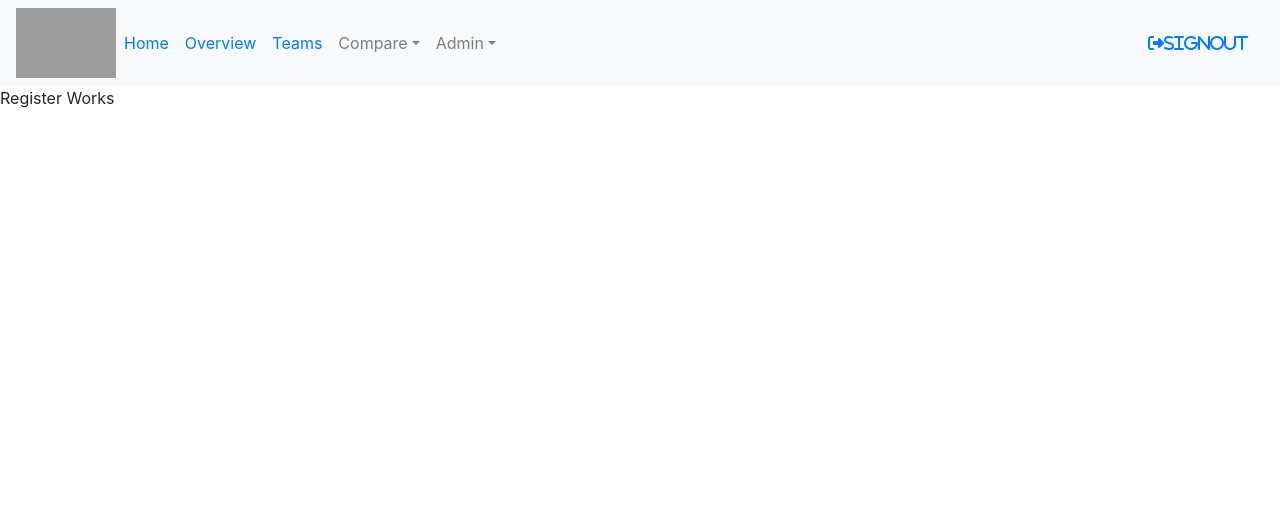
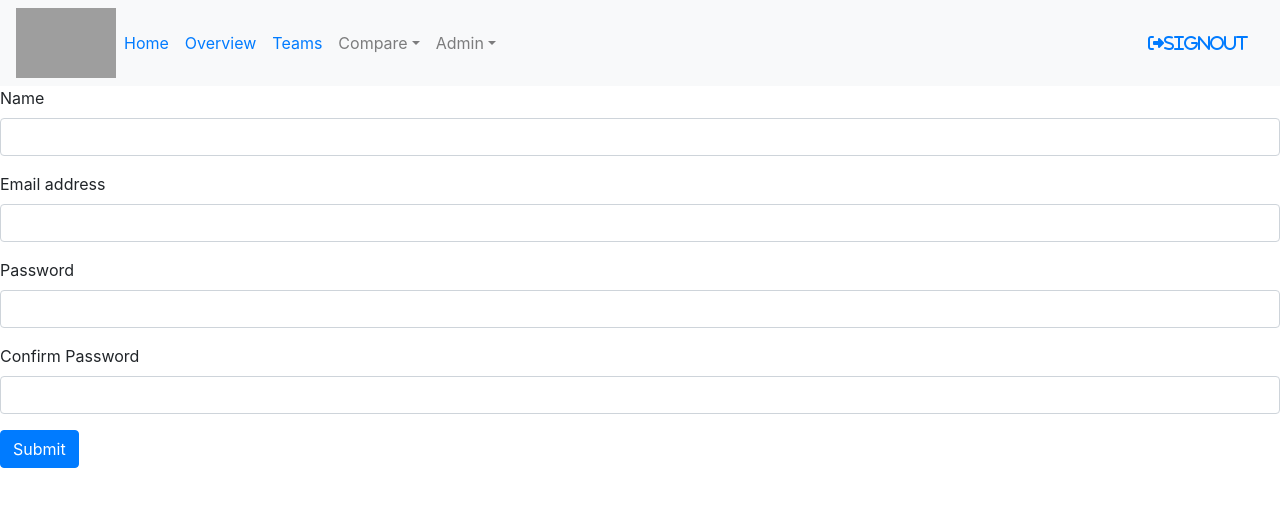
Before and after one commit to anand-9911/IPL_PROJECT, a React (Create React App) app in the folder client/: page /register in a window 1280 px wide. Shown: the top 506 px of the page. Built offline with nearby package versions, Linux system fonts and the light colour scheme; grey boxes are pictures that could not be loaded.

Commit message:
creating reducer and actions from register

```diff
--- a/client/src/App.js
+++ b/client/src/App.js
@@ -22,6 +22,7 @@ function App() {
           <Route exact path='/login' component={Login} />
           <Route exact path='/register' component={Register} />
           <Route exact path='/home' component={Home} />
+          <Route exact path='/' component={Home} />
           <Route exact path='/overview' component={Overview} />
           <Route
             exact
--- /dev/null
+++ b/client/src/actions/auth.js
@@ -0,0 +1,22 @@
+import axios from 'axios';
+import { REGISTER_SUCCESS, AUTH_ERROR } from './types';
+
+//Register a User
+export const register = (formData) => async (dispatch) => {
+  try {
+    const config = {
+      headers: {
+        'Content-Type': 'application/json',
+      },
+    };
+    const res = await axios.post('api/users/', formData, config);
+    dispatch({
+      type: REGISTER_SUCCESS,
+      payload: res.data,
+    });
+  } catch (error) {
+    dispatch({
+      type: AUTH_ERROR,
+    });
+  }
+};
--- /dev/null
+++ b/client/src/actions/types.js
@@ -0,0 +1,4 @@
+export const REGISTER_SUCCESS = 'REGISTER_SUCCESS';
+export const AUTH_ERROR = 'AUTH_ERROR';
+export const SET_ALERT = 'SET_ALERT';
+export const REMOVE_ALERT = 'REMOVE_ALERT';
--- a/client/src/components/auth/Register.js
+++ b/client/src/components/auth/Register.js
@@ -1,10 +1,82 @@
-import React from 'react';
+import React, { useState } from 'react';
+import { register } from '../../actions/auth';
+import { connect } from 'react-redux';
 import PropTypes from 'prop-types';
 
-const Register = (props) => {
-  return <div>Register Works</div>;
+const Register = ({ register }) => {
+  const [formData, setFormData] = useState({
+    name: '',
+    email: '',
+    password: '',
+    password1: '',
+  });
+
+  const { name, email, password, password1 } = formData;
+
+  const onChange = (e) => {
+    setFormData({ ...formData, [e.target.name]: e.target.value });
+  };
+  const onSubmit = (e) => {
+    e.preventDefault();
+    register(formData);
+  };
+  return (
+    <>
+      <form onSubmit={(e) => onSubmit(e)}>
+        <div class='form-group'>
+          <label>Name</label>
+          <input
+            type='text'
+            class='form-control'
+            name='name'
+            required
+            value={name}
+            onChange={(e) => onChange(e)}
+          />
+        </div>
+        <div class='form-group'>
+          <label>Email address</label>
+          <input
+            type='email'
+            class='form-control'
+            name='email'
+            required
+            value={email}
+            onChange={(e) => onChange(e)}
+          />
+        </div>
+        <div class='form-group'>
+          <label>Password</label>
+          <input
+            type='password'
+            class='form-control'
+            name='password'
+            required
+            value={password}
+            onChange={(e) => onChange(e)}
+          />
+        </div>
+        <div class='form-group'>
+          <label>Confirm Password</label>
+          <input
+            type='password'
+            class='form-control'
+            name='password1'
+            required
+            value={password1}
+            onChange={(e) => onChange(e)}
+          />
+        </div>
+        <button type='submit' class='btn btn-primary'>
+          Submit
+        </button>
+      </form>
+    </>
+  );
 };
 
-Register.propTypes = {};
+Register.propTypes = {
+  register: PropTypes.func.isRequired,
+};
 
-export default Register;
+export default connect(null, { register })(Register);
--- a/client/src/components/layout/Home.js
+++ b/client/src/components/layout/Home.js
@@ -5,7 +5,7 @@ import homePage from '../../images/homePage.jpg';
 const Home = (props) => {
   return (
     <>
-      <img src={homePage} className='bg' alt='background image' />
+      <img src={homePage} className='bg' alt='bg' />
     </>
   );
 };
```
Also changed, not shown: client/src/reducers/authReducer.js (added, +26 -0 lines), client/src/actions/alert.js (added).
